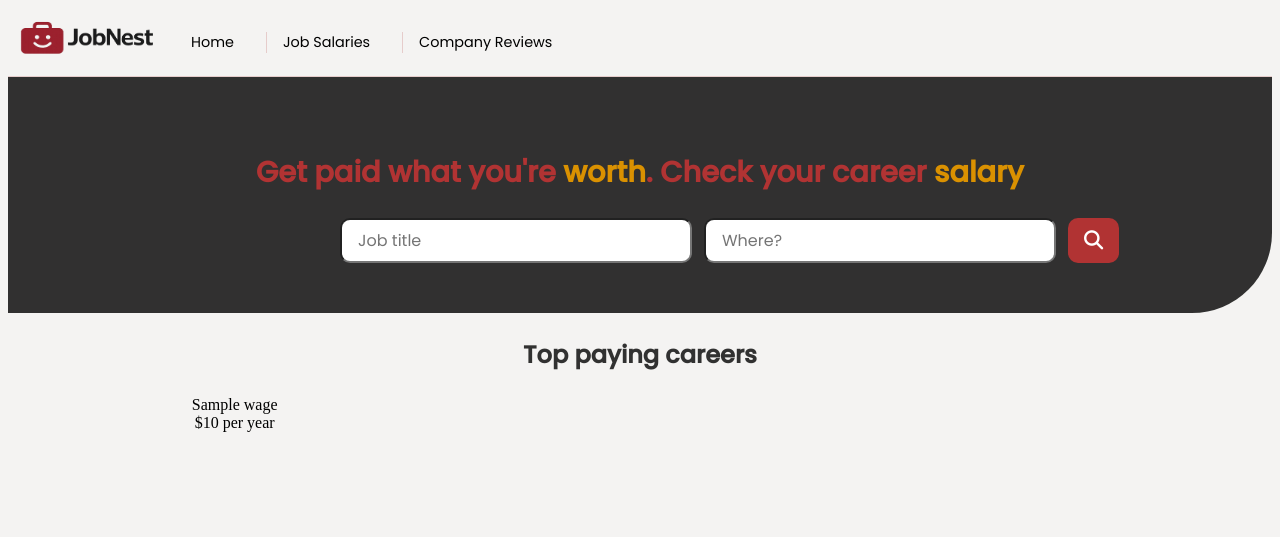
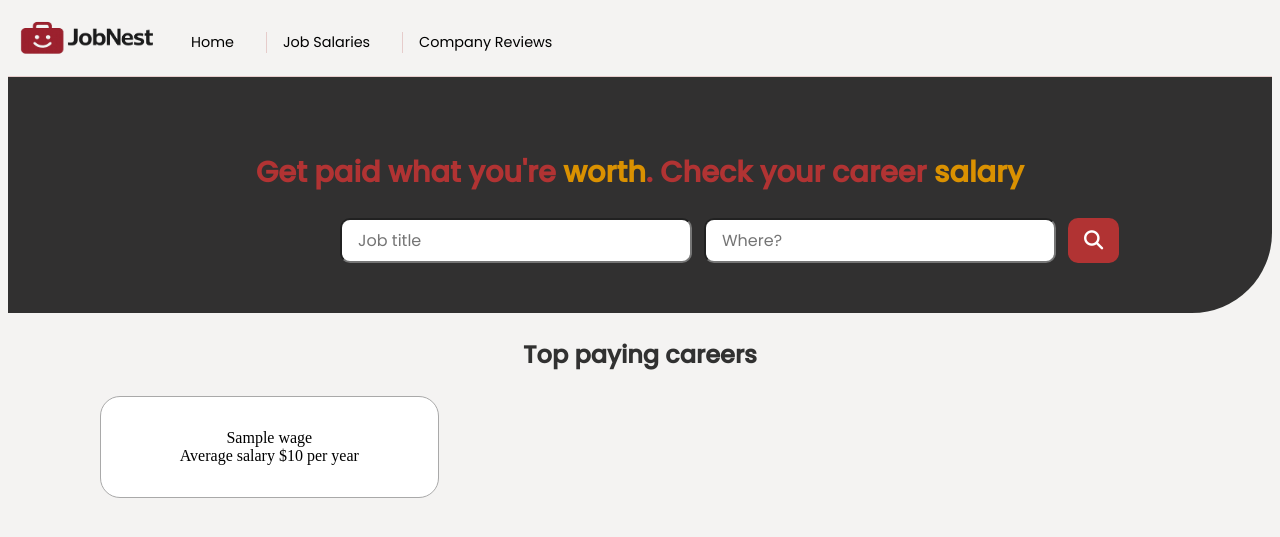
Before and after one commit to thenameisCharlie/unemployedAF, a Flask app: template templates/jobsalaries_page.html in a window 1280 px wide. Shown: the top 537 px of the page. Run offline with Flask 3, Linux system fonts and the light colour scheme; the template is opened without the code that fills it: most values are stand-ins (such as "Sample title", 1, 10 or a date in 2020).

Commit message:
updated the card design

```diff
--- a/pages/jobsalaries_page.py
+++ b/pages/jobsalaries_page.py
@@ -20,7 +20,7 @@ def job_salaries():
     top_wages_data = df[job_salary > 150000]
 
     #Retruns 6 rows of the DataFrame and randomizes them
-    randomized_top_wages = top_wages_data.sample(n=6, random_state=None)
+    randomized_top_wages = top_wages_data.sample(n=9, random_state=None)
 
     #Narrows the DataFrame to just the columns that are needed for display
     top_wages = randomized_top_wages[["OCC_TITLE","A_MEAN"]].to_dict(orient="records")
--- a/static/style.css
+++ b/static/style.css
@@ -1,3 +1,7 @@
+* {
+  box-sizing: border-box; /* Makes padding and border count inside every element's width, not added on top */
+}
+
 /* Navbar */
 nav {
   border-bottom: 1px solid rgba(177, 51, 51, 0.2);
@@ -237,11 +241,9 @@ body {
   outline: none; /* Removes the browser's default blue/white highlight ring when an input is clicked */
 }
 
-.display-top-paying-careers {
-  display: flex;
-  flex-wrap: wrap; /* Allows cards to spill onto the next row instead of squishing into one line */
-  gap: 1rem;
+.career-section {
   max-width: 1200px;
+  padding: 0rem 60px;
   margin: 0 auto;
 }
 
@@ -253,11 +255,22 @@ body {
     "Poppins", sans-serif; /*Google font chosen. If font fails it defaults to sans-serif*/
 }
 
+.display-top-paying-careers {
+  display: flex;
+  flex-wrap: wrap; /* Allows cards to spill onto the next row instead of squishing into one line */
+  gap: 2rem;
+}
+
 .top-career-card {
   text-align: center;
   flex-basis: calc(
-    (100% - 2rem) / 3
+    (100% - 4rem) / 3
   ); /* Sets each card to exactly 1/3 of the container width, accounting for the 2 gaps between 3 cards */
+  background-color: white;
+  border: 1px solid #a9a9a9;
+  border-radius: 20px;
+  padding: 2rem 1rem;
+  box-sizing: border-box; /* Makes padding and border count as part of the element's total width, not added on top of it */
 }
 
 .top-career-card p {
--- a/templates/jobsalaries_page.html
+++ b/templates/jobsalaries_page.html
@@ -59,7 +59,7 @@
         <div class="top-career-card">
           <p class="top-salary-title">{{top_wage.OCC_TITLE}}</p>
           <p class="top-salary-annually">
-            ${{"{:,.0f}".format(top_wage.A_MEAN)}} per year
+            Average salary ${{"{:,.0f}".format(top_wage.A_MEAN)}} per year
           </p>
         </div>
         {%endfor%}
```
